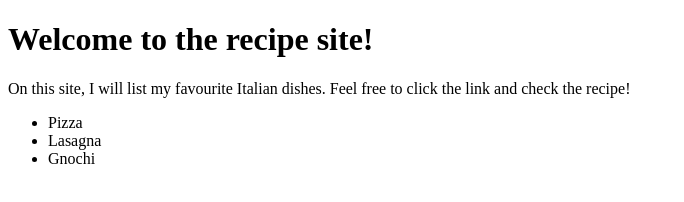
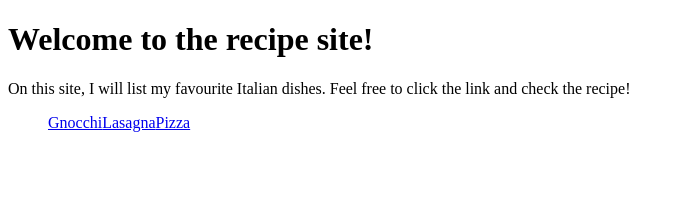
Before and after one commit to macmelchior/odin-recipe, a plain HTML site: page index.html in a window 1280 px wide. Shown: the whole page, without its empty margins (0-684 px from the left). Drawn offline with Linux system fonts and the light colour scheme.

Commit message:
Fixed error in links
Change of link tag from <link> to <a>. Added relative paths to recipe pages.

```diff
--- a/index.html
+++ b/index.html
@@ -13,9 +13,7 @@
 			the recipe!
 		</p>
 		<ul>
-			<li><link rel="stylesheet" href="" />Pizza</li>
-			<li><link rel="stylesheet" href="" />Lasagna</li>
-			<li><link rel="stylesheet" href="" />Gnochi</li>
+			<a href="./recipes/gnocchi.html">Gnocchi</a><a href="./recipes/lasagna.html">Lasagna</a><a href="./recipes/pizza.html">Pizza</a>
 		</ul>
 	</body>
 </html>
```
